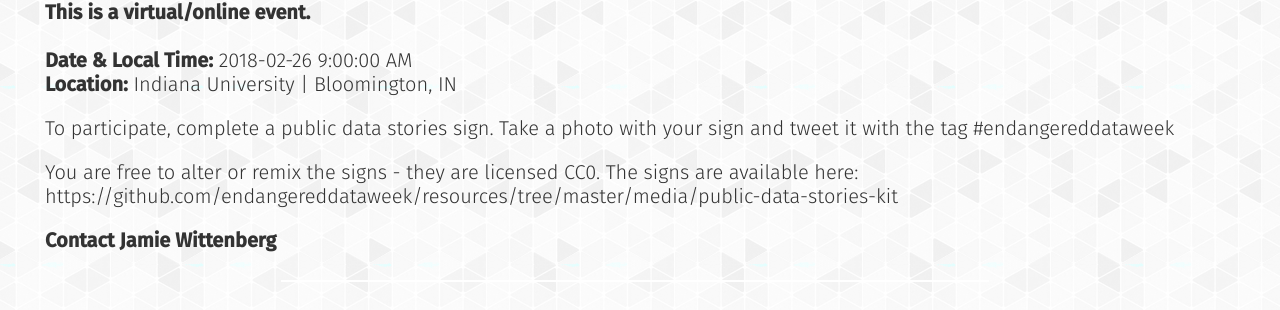
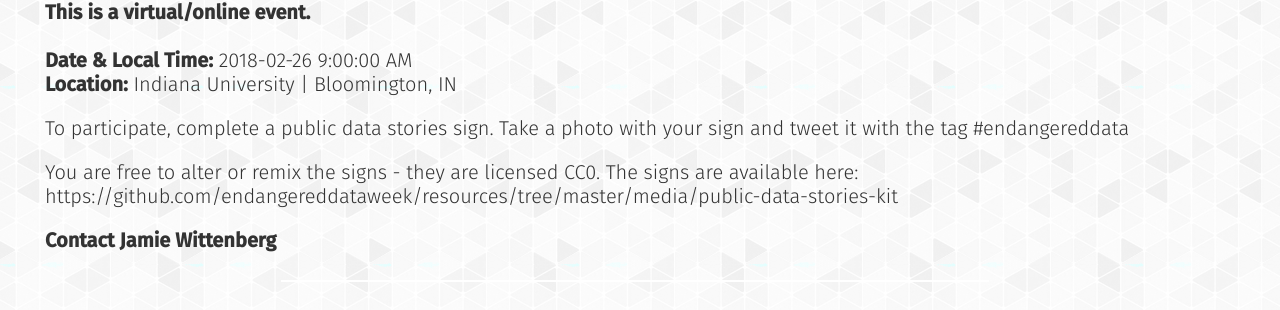
Before and after one commit to endangereddataweek/endangereddataweek.org, a Jekyll site: the page built from _events/2018-02-26-public-data-stories.md, in a window 1280 px wide. Shown: the part 462-772 px from the top of the page. Built offline with Jekyll 4.4.1, drawn with Linux system fonts in a browser that asks for light colours; nearby versions of some CDN libraries; a style sheet for code colours, icons or effects is not loaded.

Commit message:
correct data stories event

```diff
--- a/_events/2018-02-26-public-data-stories.md
+++ b/_events/2018-02-26-public-data-stories.md
@@ -3,7 +3,7 @@
 date: "2018-02-26"
 time: "9:00:00 AM"
 excerpt: >
-  To participate, complete a public data stories sign. Take a photo with your sign and tweet it with the tag #endangereddataweek...
+  To participate, complete a public data stories sign. Take a photo with your sign and tweet it with the tag #endangereddata...
 location_city: "Indiana University"
 location_physical: "Bloomington, IN"
 title: "Public Data Stories"
@@ -22,6 +22,6 @@
 category: 2018
 ---
 
-To participate, complete a public data stories sign. Take a photo with your sign and tweet it with the tag #endangereddataweek
+To participate, complete a public data stories sign. Take a photo with your sign and tweet it with the tag #endangereddata
 
 You are free to alter or remix the signs - they are licensed CC0. The signs are available here: https://github.com/endangereddataweek/resources/tree/master/media/public-data-stories-kit
```
